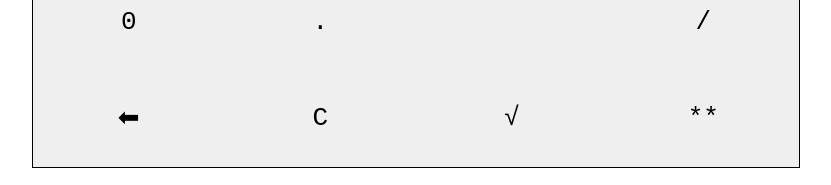
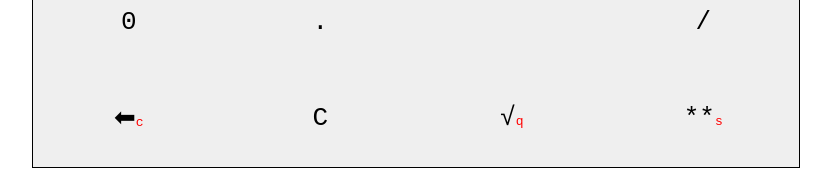
Before and after one commit to Dumbadii/odin-calculator, a plain HTML site: page index.html in a window 1280 px wide. Shown: the part 492-677 px from the top of the page, 224-1055 px from the left. Drawn offline with Linux system fonts and the light colour scheme.

Commit message:
Add keybord shortcut tips for sqrt(q), pow(s), backspace(c)
Add red small font letter to button.

```diff
--- a/index.html
+++ b/index.html
@@ -1,6 +1,5 @@
 <!doctype html>
 <html lang="en">
-
   <head>
     <title>Calculator</title>
     <meta charset="utf-8" />
@@ -36,13 +35,12 @@
         <button type="button" data-key="/">/</button>
       </div>
       <div class="row">
-      <button type="button" data-key="c">⬅</button>
+        <button type="button" data-key="c">⬅<span>c</span></button>
         <button type="button" data-key="C">C</button>
-      <button type="button" data-key="q">√</button>
-      <button type="button" data-key="s">**</button>
+        <button type="button" data-key="q">√<span>q</span></button>
+        <button type="button" data-key="s">**<span>s</span></button>
       </div>
     </div>
     <button type="button" class="calculate">Calculate</button>
   </body>
-
 </html>
--- a/style.css
+++ b/style.css
@@ -57,3 +57,7 @@ body {
   font-weight: initial;
   font-size: 3em;
 }
+span {
+  font-size: 0.5em;
+  color: red;
+}
```
Lines whose indentation alone changed are shown as unchanged.
